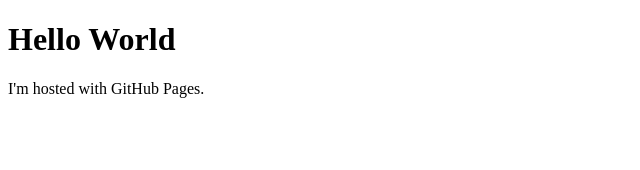
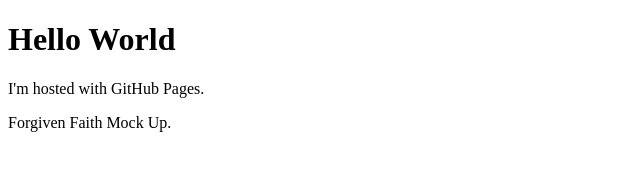
Before and after one commit to jzl0l/jzl0l.github.io, a plain HTML site: page FF/index.html in a window 1280 px wide. Shown: the whole page, without its empty margins (0-640 px from the left). Drawn offline with Linux system fonts and the light colour scheme.

Commit message:
Update index.html
added new paragraph

```diff
--- a/FF/index.html
+++ b/FF/index.html
@@ -3,5 +3,6 @@
     <body>
         <h1>Hello World</h1>
         <p>I'm hosted with GitHub Pages.</p>
+        <p>Forgiven Faith Mock Up.</p>
     </body>
 </html>
```
